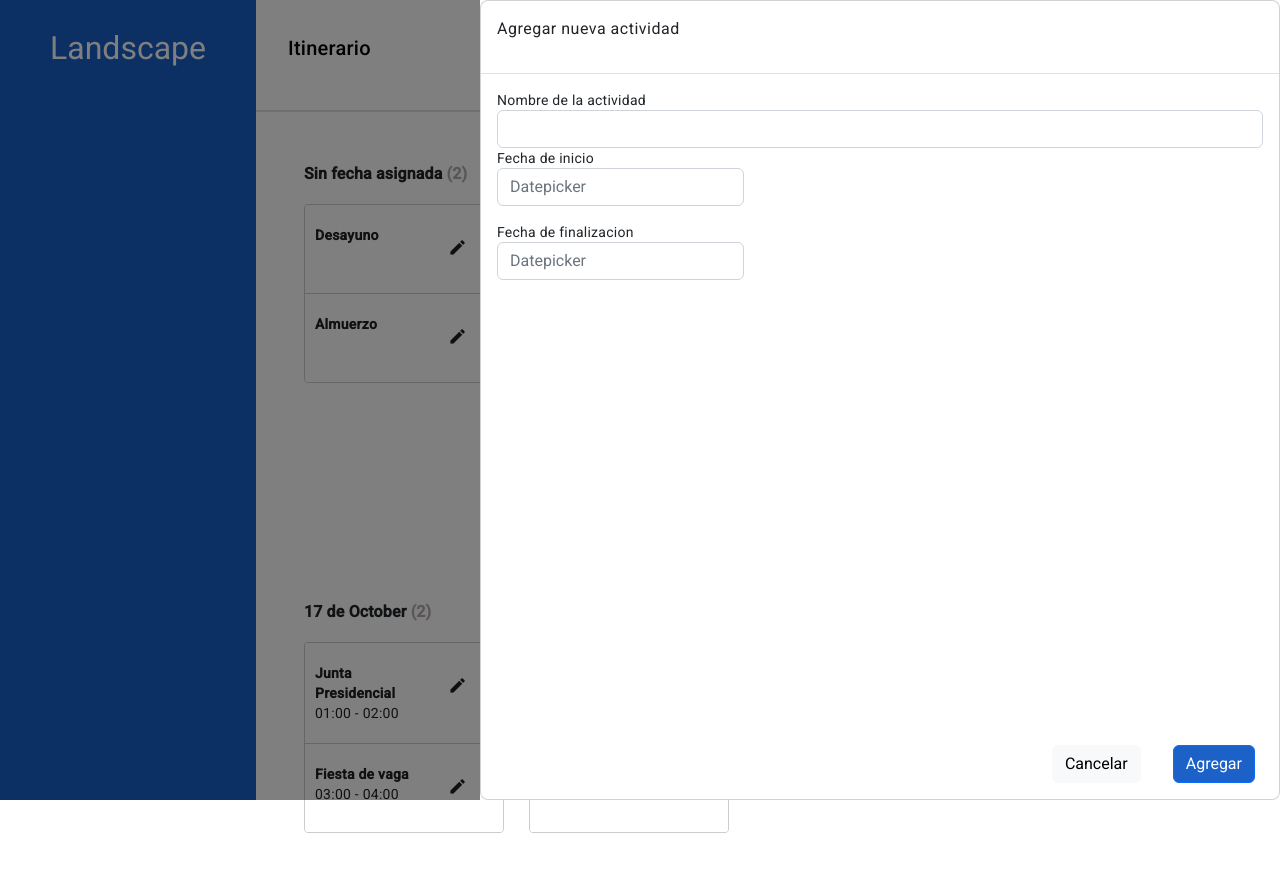
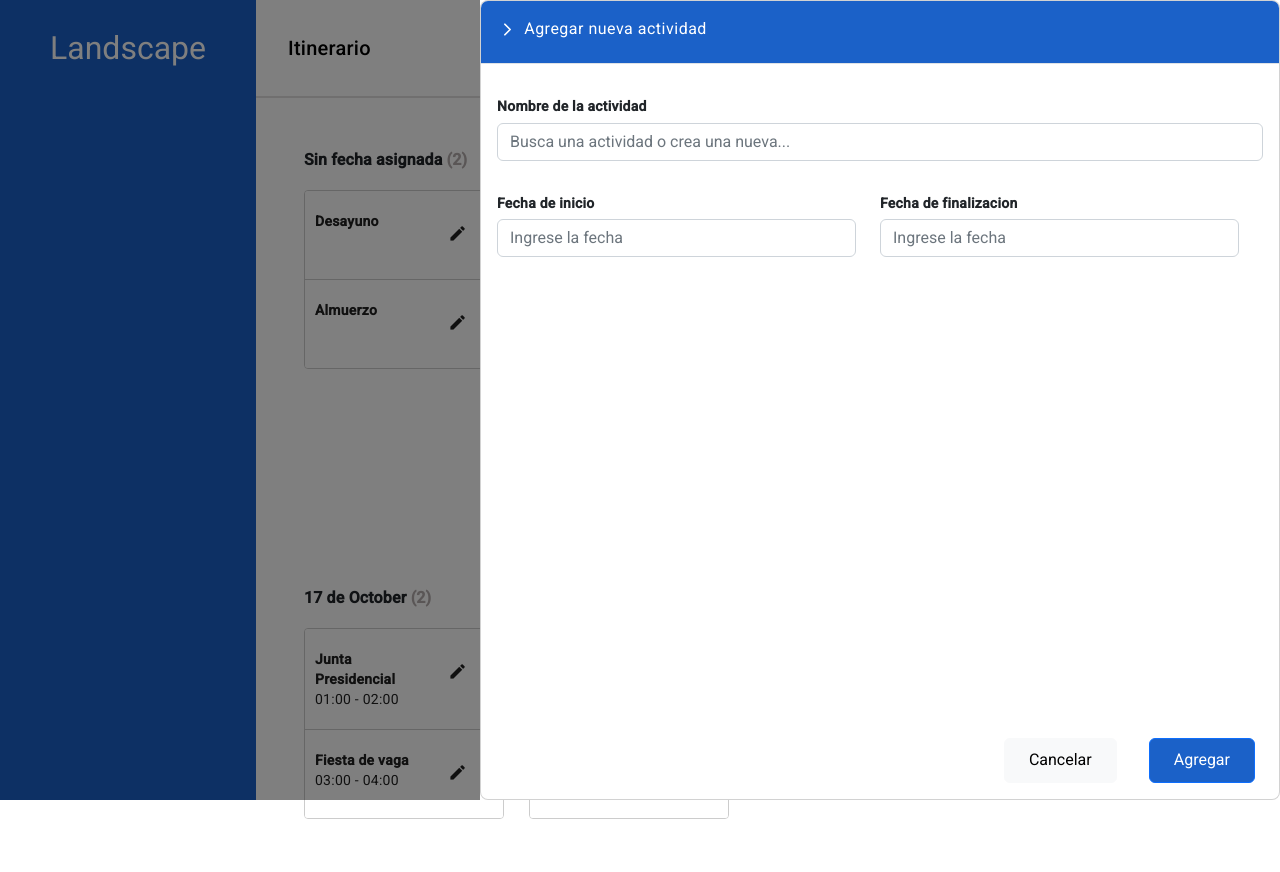
Before and after one commit to DannyDC94/itinerary, an Angular app: page /task in a window 1280 px wide. Both pictures are taken after a click on the button "Nueva actividad". Shown: the top 872 px of the page. Built offline with nearby package versions, Linux system fonts and the light colour scheme.

Commit message:
Drag and Drop fixed

```diff
--- /dev/null
+++ b/src/app/data/mock-data.ts
@@ -0,0 +1,53 @@
+import { Utils } from '../utils/utils'
+
+const utils = new Utils();
+export const MOCK_DATA = [
+  {
+    activityId: utils.generateId(),
+    title: 'Subida al cerro',
+    type: "ACTIVITY",
+    startDate: '2023-10-15 00:00:00',
+    endDate: '2023-10-16 01:00:00',
+    status: 'IN_PROGRESS'
+  },
+  {
+    activityId: utils.generateId(),
+    title: 'Fiesta de espuma',
+    type: "PARTY",
+    startDate: '2023-10-14 00:00:00',
+    endDate: '2023-10-16 01:00:00',
+    status: 'DONE'
+  },
+  {
+    activityId: utils.generateId(),
+    title: 'Desayuno',
+    type: "FOOD",
+    startDate: null,
+    endDate: null,
+    status: null
+  },
+  {
+    activityId: utils.generateId(),
+    title: 'Fiesta de vaga',
+    type: "PARTY",
+    startDate: '2023-10-15 03:00:00',
+    endDate: '2023-10-18 04:00:00',
+    status: 'DONE'
+  },
+  {
+    activityId: utils.generateId(),
+    title: 'Almuerzo',
+    type: "FOOD",
+    startDate: null,
+    endDate: null,
+    status: null
+  },
+  {
+    activityId: utils.generateId(),
+    title: 'Junta Presidencial',
+    type: "PARTY",
+    startDate: '2023-10-15 01:00:00',
+    endDate: '2023-10-18 02:00:00',
+    status: 'DONE'
+  }
+];
--- a/src/app/pages/task/task.component.html
+++ b/src/app/pages/task/task.component.html
@@ -1,9 +1,9 @@
 <header>
   <div class="row">
-    <div class="col-10">
+    <div class="col-8">
       <h2>Itinerario</h2>
     </div>
-    <div class="col-2">
+    <div class="col-4" style="text-align: right;">
       <button type="button" class="btn btn-primary" (click)="openModal(template)">
         <img style="width: 1.3rem; margin-right: 0.4rem;" [src]="imgAdd"/>Nueva actividad
       </button>
@@ -21,7 +21,7 @@
         cdkDropList
         [cdkDropListData]="item.task"
         class="example-list"
-        (cdkDropListDropped)="drop($event)">
+        (cdkDropListDropped)="drop($event, item, templateAlert)">
         <div class="example-box" *ngFor="let t of item.task" cdkDrag>
           <div style="width: 100%; display: flex;">
             <div class="col-8">
@@ -49,22 +49,23 @@
 <!--Modal-->
 <ng-template #template>
   <div class="modal-header">
-    <h4 id="dialog-child-name" class="modal-title pull-left">Agregar nueva actividad</h4>
+    <h4 id="dialog-child-name" class="modal-title pull-left"><img style="width: 1.3rem; margin-right: 0.4rem;" [src]="rowImage"/>Agregar nueva actividad</h4>
   </div>
   <div class="modal-body">
     <form #contactForm="ngForm">
       <div class="row">
+        <div class="form-group space-form">
+          <label for="name" class="text-label">Nombre de la actividad</label>
+          <input type="text" id="name" name="name" class="form-control" placeholder="Busca una actividad o crea una nueva..." [(ngModel)]="formData.name" required>
+        </div>
+        <div *ngIf="modeModal==='create'" class="row space-date">
+          <div class="col-6">
             <div class="form-group">
-          <label for="name">Nombre de la actividad</label>
-          <input type="text" id="name" name="name" class="form-control" [(ngModel)]="formData.name" required>
-        </div>
-        <div *ngIf="modeModal==='create'" class="row">
-          <div class="form-group">
-            <label for="startDate">Fecha de inicio</label>
-            <div class="col-xs-12 col-12 col-md-4 form-group mb-3">
+              <label for="startDate" class="text-label">Fecha de inicio</label>
+              <div class="col-12">
                 <input type="text"
                        id="startDate"
-                     placeholder="Datepicker"
+                       placeholder="Ingrese la fecha"
                        class="form-control"
                        (bsValueChange)="onDateChanged($event, 'start')"
                        [minDate]="minDate"
@@ -73,12 +74,14 @@
                        [bsConfig]="configDateTimePicker">
               </div>
             </div>
+          </div>
+          <div class="col-6">
             <div class="form-group">
-            <label for="endDate">Fecha de finalizacion</label>
-            <div class="col-xs-12 col-12 col-md-4 form-group mb-3">
+              <label for="endDate" class="text-label">Fecha de finalizacion</label>
+              <div class="col-12">
                 <input type="text"
                        id="endDate"
-                     placeholder="Datepicker"
+                       placeholder="Ingrese la fecha"
                        class="form-control"
                        (bsValueChange)="onDateChanged($event, 'end')"
                        [minDate]="minDate"
@@ -88,13 +91,15 @@
               </div>
             </div>
           </div>
-        <div *ngIf="modeModal==='update'" class="row">
+        </div>
+        <div *ngIf="modeModal==='update'" class="row space-date">
+          <div class="col-6">
             <div class="form-group">
-            <label for="startDateEdit">Fecha de inicio update</label>
-            <div class="col-xs-12 col-12 col-md-4 form-group mb-3">
+              <label for="startDateEdit" class="text-label">Fecha de inicio</label>
+              <div class="col-12">
                 <input type="text"
                        id="startDateEdit"
-                     placeholder="Datepicker"
+                       placeholder="Ingrese la fecha"
                        class="form-control"
                        (bsValueChange)="onDateChanged($event, 'start')"
                        [minDate]="minDate"
@@ -104,12 +109,14 @@
                        [bsConfig]="configDateTimePicker">
               </div>
             </div>
+          </div>
+          <div class="col-6">
             <div class="form-group">
-            <label for="endDateEdit">Fecha de finalizacion</label>
-            <div class="col-xs-12 col-12 col-md-4 form-group mb-3">
+              <label for="endDateEdit" class="text-label">Fecha de finalizacion</label>
+              <div class="col-12">
                 <input type="text"
                        id="endDateEdit"
-                     placeholder="Datepicker"
+                       placeholder="Ingrese la fecha"
                        class="form-control"
                        (bsValueChange)="onDateChanged($event, 'end')"
                        [minDate]="minDate"
@@ -121,6 +128,9 @@
             </div>
           </div>
         </div>
+      </div>
+      <br>
+      <br>
       <div *ngFor="let alert of alerts">
         <alert [type]="alert.type" [dismissOnTimeout]="alert.timeout" (onClosed)="onClosed(alert)">{{ alert.msg }}</alert>
       </div>
@@ -142,3 +152,15 @@
     <button type="button" class="btn btn-primary" (click)="confirmDelete()" >Sí</button>
   </div>
 </ng-template>
+
+<ng-template #templateAlert>
+  <div class="modal-header">
+    <h4 class="modal-title pull-left">Advertencia</h4>
+    <button type="button" class="btn-close close pull-right" aria-label="Close" (click)="modalRef?.hide()">
+      <span aria-hidden="true" class="visually-hidden">&times;</span>
+    </button>
+  </div>
+  <div class="modal-body">
+    No se puede agregar la tarea en la columna debido a que ya existe otra tarea similar
+  </div>
+</ng-template>
--- a/src/app/pages/task/task.component.scss
+++ b/src/app/pages/task/task.component.scss
@@ -163,4 +163,18 @@ main {
 
 .btn-modal {
   margin: 1rem;
+  padding: 0.6rem 1.5rem;
 }
+
+.space-form {
+  margin-top: 1rem;
+}
+
+.space-date {
+  margin-top: 2rem;
+}
+
+.text-label {
+  font-weight: 600;
+  margin-bottom: 0.4rem;
+}
--- a/src/app/pages/task/task.component.ts
+++ b/src/app/pages/task/task.component.ts
@@ -5,6 +5,7 @@ import { DateTime } from "luxon";
 import { environment } from '../../../environments/environment';
 import { AlertComponent } from 'ngx-bootstrap/alert';
 import { Utils } from '../../utils/utils'
+import { MOCK_DATA } from '../../data/mock-data'
 import {
   CdkDragDrop,
   moveItemInArray,
@@ -28,6 +29,7 @@ export class TaskComponent {
   maxDate: Date;
   taskSelected: any;
   imgAdd: string = '';
+  rowImage: string = '';
   modeModal: string = 'create';
   createUpdate: boolean = false;
   configDateTimePicker = {
@@ -52,56 +54,14 @@ export class TaskComponent {
   ngOnInit(): void {
     this.utils = new Utils();
     this.imgAdd = './assets/imgs/add-task.svg';
-    this.tasks = [
-      {
-        activityId: this.utils.generateId(),
-        title: 'Subida al cerro',
-        type: "ACTIVITY",
-        startDate: '2023-10-15 00:00:00',
-        endDate: '2023-10-16 01:00:00',
-        status: 'IN_PROGRESS'
-      },
-      {
-        activityId: this.utils.generateId(),
-        title: 'Fiesta de espuma',
-        type: "PARTY",
-        startDate: '2023-10-14 00:00:00',
-        endDate: '2023-10-16 01:00:00',
-        status: 'DONE'
-      },
-      {
-        activityId: this.utils.generateId(),
-        title: 'Desayuno',
-        type: "FOOD",
-        startDate: null,
-        endDate: null,
-        status: null
-      },
-      {
-        activityId: this.utils.generateId(),
-        title: 'Fiesta de vaga',
-        type: "PARTY",
-        startDate: '2023-10-15 03:00:00',
-        endDate: '2023-10-18 04:00:00',
-        status: 'DONE'
-      },
-      {
-        activityId: this.utils.generateId(),
-        title: 'Almuerzo',
-        type: "FOOD",
-        startDate: null,
-        endDate: null,
-        status: null
-      },
-      {
-        activityId: this.utils.generateId(),
-        title: 'Junta Presidencial',
-        type: "PARTY",
-        startDate: '2023-10-15 01:00:00',
-        endDate: '2023-10-18 02:00:00',
-        status: 'DONE'
-      }
-    ];
+    this.rowImage = './assets/imgs/row-right.svg';
+    let taskStorage = localStorage.getItem('tasks');
+    if (taskStorage) {
+      this.tasks = JSON.parse(taskStorage);
+    } else {
+      this.tasks = MOCK_DATA;
+    }
+
     this.buildListTasks();
     this.getArrayDateList();
   }
@@ -117,7 +77,24 @@ export class TaskComponent {
     return nextDates;
   }
 
-  drop(event: CdkDragDrop<string[]>) {
+  drop(event: CdkDragDrop<string[]>, item: any, template: TemplateRef<any>) {
+    console.log(event, item);
+    const dropItem:any = event.previousContainer.data[event.previousIndex];
+    console.log(dropItem);
+    const columnItems: any[] = event.container.data;
+    const duplicateItem = columnItems.findIndex(i => i.id === dropItem.id);
+    if (duplicateItem > -1) {
+      this.openModalAlert(template)
+      return;
+    }
+    if (!dropItem.dateTask) {
+      let taskEdit = this.tasks.find(t => t.activityId === dropItem.id);
+      taskEdit.startDate = item.title + ' 00:00:00';
+      taskEdit.endDate = item.title + ' 00:00:00';
+      this.tasks.map((taskState) => taskState.activityId === taskEdit.activityId ? taskEdit : taskState);
+      localStorage.setItem('tasks', JSON.stringify(this.tasks));
+      this.buildListTasks();
+    }
     if (event.previousContainer === event.container) {
       moveItemInArray(event.container.data, event.previousIndex, event.currentIndex);
     } else {
@@ -229,7 +206,6 @@ export class TaskComponent {
         this.list.push(taskTemp);
     })
     this.list = this.orderTaskByHour(this.list);
-    console.log(this.list);
   }
 
   orderTask (tasks: any[]) {
@@ -310,13 +286,13 @@ export class TaskComponent {
       status: startDate === '' ? null : 'IN_PROGRESS'
     };
     this.tasks.push(newTask);
+    localStorage.setItem('tasks', JSON.stringify(this.tasks));
     this.cleanForm();
     this.buildListTasks();
     this.hideModal();
   }
 
   viewTask(template: TemplateRef<any>, task: any) {
-    console.log(task);
     this.taskSelected = task;
     if (task.dateTask) {
       this.createUpdate = false;
@@ -341,6 +317,7 @@ export class TaskComponent {
     taskEdit.startDate = startDate;
     taskEdit.endDate = endDate;
     this.tasks.map((taskState) => taskState.activityId === taskEdit.activityId ? taskEdit : taskState);
+    localStorage.setItem('tasks', JSON.stringify(this.tasks));
     this.cleanForm();
     this.buildListTasks();
     this.hideModal();
@@ -355,9 +332,14 @@ export class TaskComponent {
     this.modalRef = this.modalService.show(template, {class: 'modal-sm'});
   }
 
+  openModalAlert(template: TemplateRef<any>) {
+    this.modalRef = this.modalService.show(template);
+  }
+
   confirmDelete(): void {
     this.modalRef?.hide();
-    this.tasks = this.tasks.filter(t => t.activityId !== this.taskSelected.id)
+    this.tasks = this.tasks.filter(t => t.activityId !== this.taskSelected.id);
+    localStorage.setItem('tasks', JSON.stringify(this.tasks));
     this.buildListTasks();
     this.taskSelected = null;
   }
--- a/src/styles.scss
+++ b/src/styles.scss
@@ -48,3 +48,9 @@ body { margin: 0; font-family: Roboto, "Helvetica Neue", sans-serif; }
 .mdc-icon-button {
   padding: 0;
 }
+
+.modal-header {
+  background: var(--color-primary);
+  color: #ffffff;
+  padding-bottom: 0.4rem;
+}
```
Also changed, not shown: src/assets/imgs/row-right.svg (added). Lines whose indentation alone changed are shown as unchanged.
